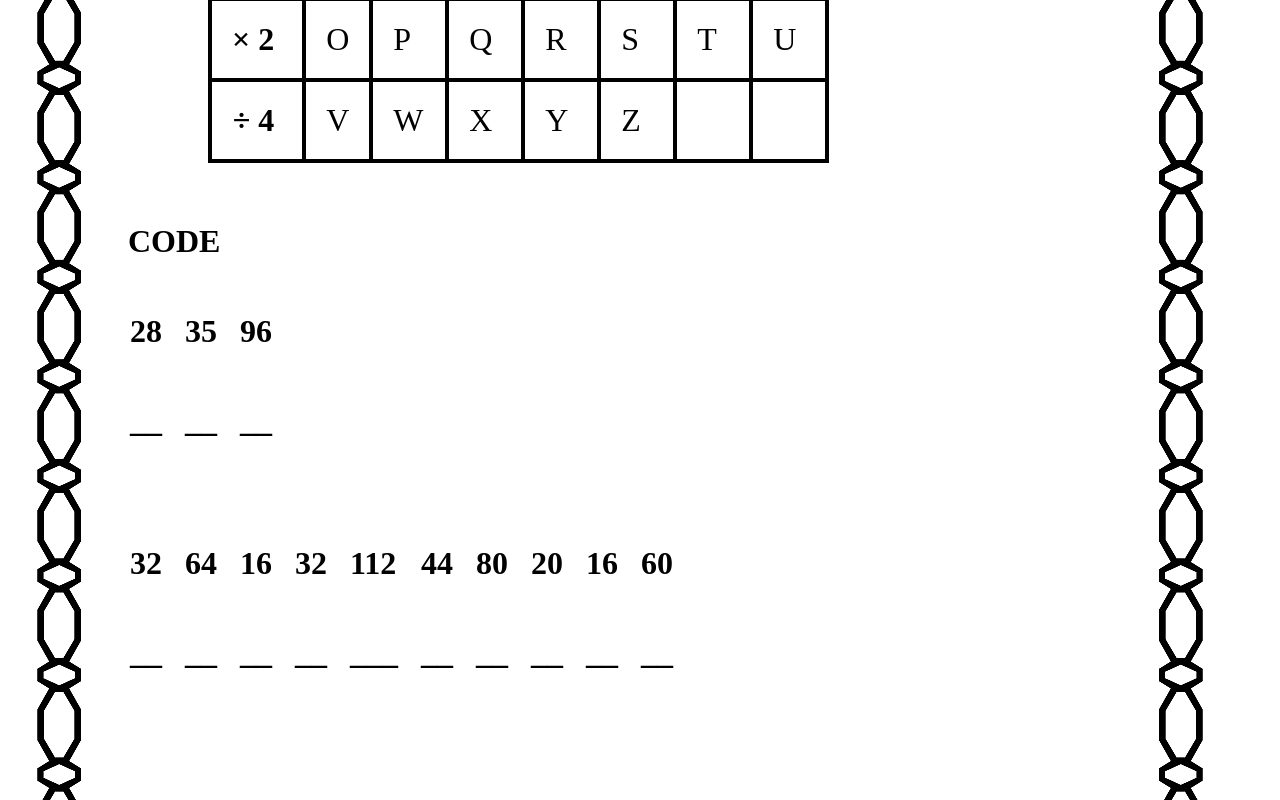
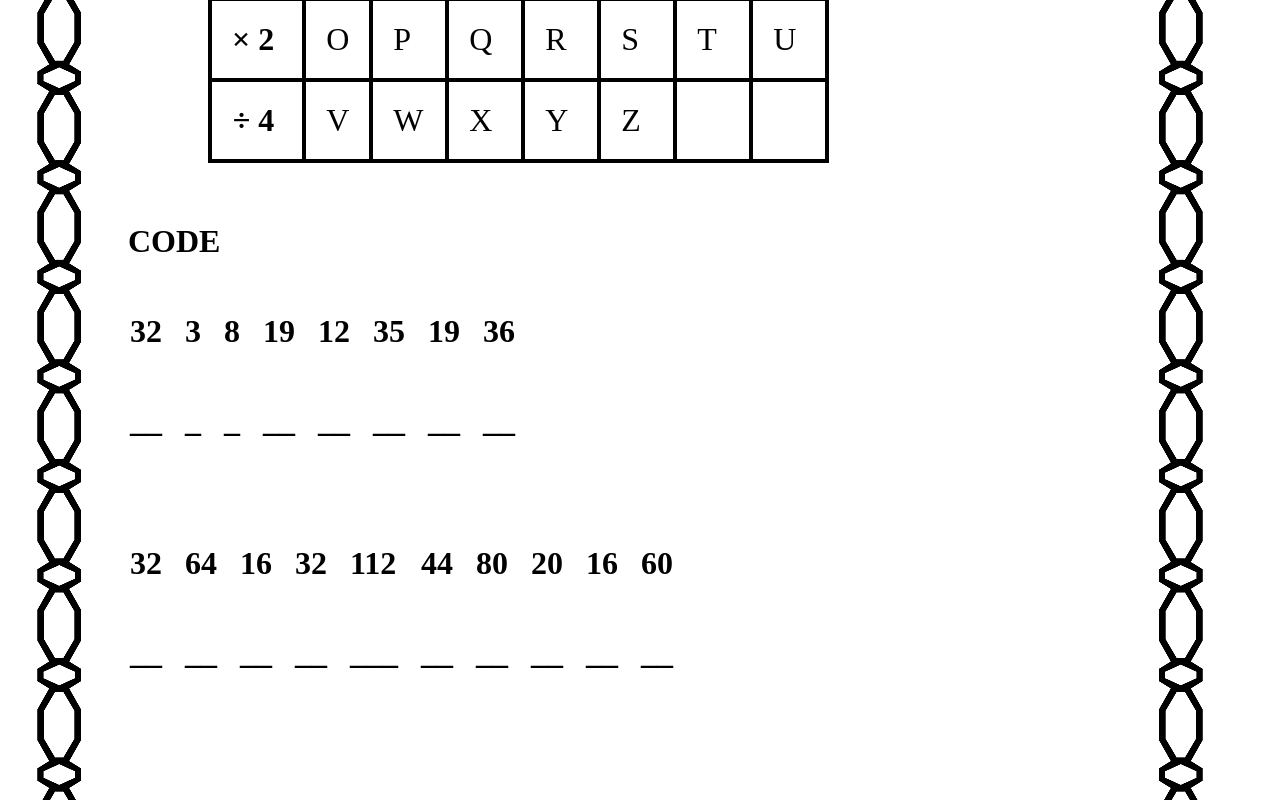
Before and after one commit to raspberrypisig/worksheet, a SvelteKit app: page /worksheet/1 in a window 1280 px wide. Shown: the part 849-1649 px from the top of the page. Built offline with nearby package versions, Linux system fonts and the light colour scheme.

Commit message:
code now appears

```diff
--- a/src/routes/worksheet/[slug]/+page.svelte
+++ b/src/routes/worksheet/[slug]/+page.svelte
@@ -10,8 +10,8 @@
     let letters_table = data.letters_table;
 
     let is_two_word_answer = answer.includes(" ");
-    let answer_line1 = [];
-    let answer_line2 = [];
+    let answer_line1: {code: number, blank: string}[] = [];
+    let answer_line2: {code: number, blank: string}[] = [];
 
     if (is_two_word_answer) {
       const answer_firstline = answer.split(" ")[0];
@@ -27,11 +27,11 @@
       console.log(answer_line1);
     }
 
-    function get_code(line: string) {
-      let result: number[] = []
+    function get_code(line: string): {code: number, blank: string}[] {
+      let result: {code: number, blank: string}[] = []
       for (let c of line) {
         const l = letters_table[c];
-        result.push(l);
+        result.push({"code": l, blank: "_".repeat(l.toString().length)});
       }
       return result;
     }
@@ -92,14 +92,14 @@
 
       <table class="noborder paddingleft">
         <tr>
-          <td>28</td>
-          <td> 35</td>
-          <td>96</td>
+         {#each answer_line1 as d}
+           <td>{d.code}</td>
+         {/each}
         </tr>
         <tr>
-          <td>__</td>
-          <td>__</td>
-          <td>__</td>
+          {#each answer_line1 as d}
+          <td>{d.blank}</td>
+        {/each}
         </tr>
       </table>
 
```
